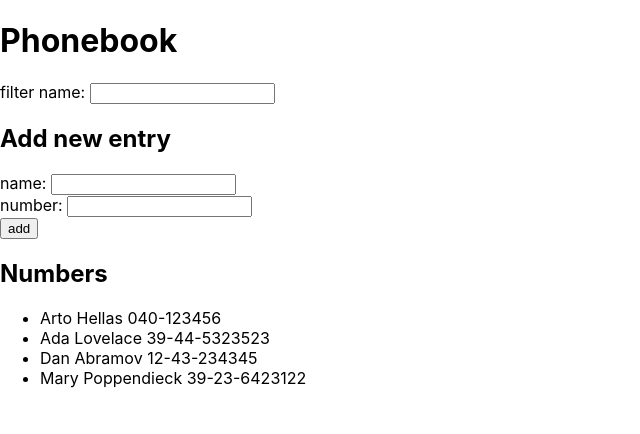
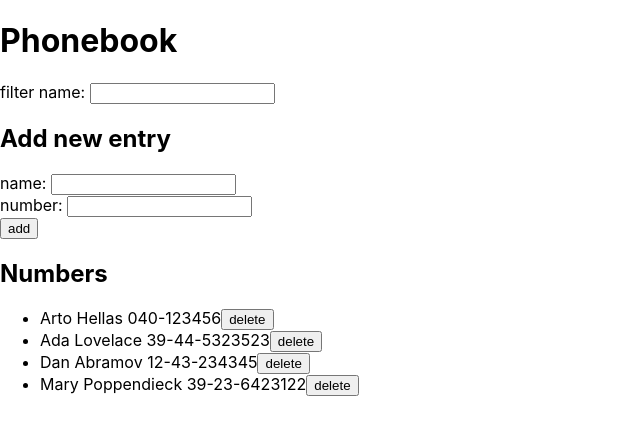
Before and after one commit to daniel0707/fullstackopen2020, a React (Create React App) app in the folder exercises/2/phonebook/: page / in a window 1280 px wide. Shown: the top 434 px of the page, without its empty margins (0-640 px from the left). Built offline with nearby package versions, Linux system fonts and the light colour scheme; data requests are answered from the project's data file.

Commit message:
exc 2.17

```diff
--- a/exercises/2/phonebook/src/App.js
+++ b/exercises/2/phonebook/src/App.js
@@ -10,6 +10,15 @@ const App = () => {
   const [newNumber, setNewNumber] = useState('')
   const [newSearch, setNewSearch] = useState('')
 
+  const deletePerson = (id) => {
+    if (window.confirm(`Are you sure you want to delete ${persons.find((p) => p.id === id).name}`)) {
+      personsService
+        .remove(id)
+        .then(setPersons(persons.filter(item => item.id !== id)))
+        .catch(err => console.log(err))
+    }
+
+  }
   useEffect(() => {
     personsService
       .getAll()
@@ -24,7 +33,7 @@ const App = () => {
       <h2>Add new entry</h2>
       <NewEntryForm persons={persons} setPersons={setPersons} newName={newName} setNewName={setNewName} newNumber={newNumber} setNewNumber={setNewNumber} />
       <h2>Numbers</h2>
-      <Entries persons={persons} newSearch={newSearch} />
+      <Entries persons={persons} newSearch={newSearch} deletePerson={deletePerson} />
     </div>
   )
 }
--- a/exercises/2/phonebook/src/components/Entries.js
+++ b/exercises/2/phonebook/src/components/Entries.js
@@ -1,12 +1,12 @@
 import React from 'react'
 import Person from './Person'
 
-const Entries = ({ persons, newSearch }) => {
+const Entries = ({ persons, newSearch, deletePerson }) => {
     return (
         <ul>
             {persons.map((person) => {
                 if (person.name.toLowerCase().includes(newSearch.toLowerCase())) {
-                    return (<Person key={person.name} person={person} />)
+                    return (<Person key={person.name} person={person} deletePerson={deletePerson}/>)
                 } else { return null }
             })}
         </ul>
--- a/exercises/2/phonebook/src/components/Person.js
+++ b/exercises/2/phonebook/src/components/Person.js
@@ -1,6 +1,11 @@
 import React from 'react'
 
-const Person = ({ person }) => {
-    return (<li>{person.name} {person.number}</li>)
+const Person = ({ person, deletePerson }) => {
+    return (
+        <li>
+            {person.name} {person.number}
+            <button onClick={() => deletePerson(person.id)}>delete</button>
+        </li>
+    )
 }
 export default Person
--- a/exercises/2/phonebook/src/services/persons.js
+++ b/exercises/2/phonebook/src/services/persons.js
@@ -16,4 +16,9 @@ const update = (id, newObject) => {
     return request.then(response => response.data)
 }
 
-export default { getAll, create, update }
+const remove = (id) => {
+    const request = axios.delete(`${baseUrl}/${id}`)
+    return request.then(response => response.data)
+ }
+
+export default { getAll, create, update, remove }
```
